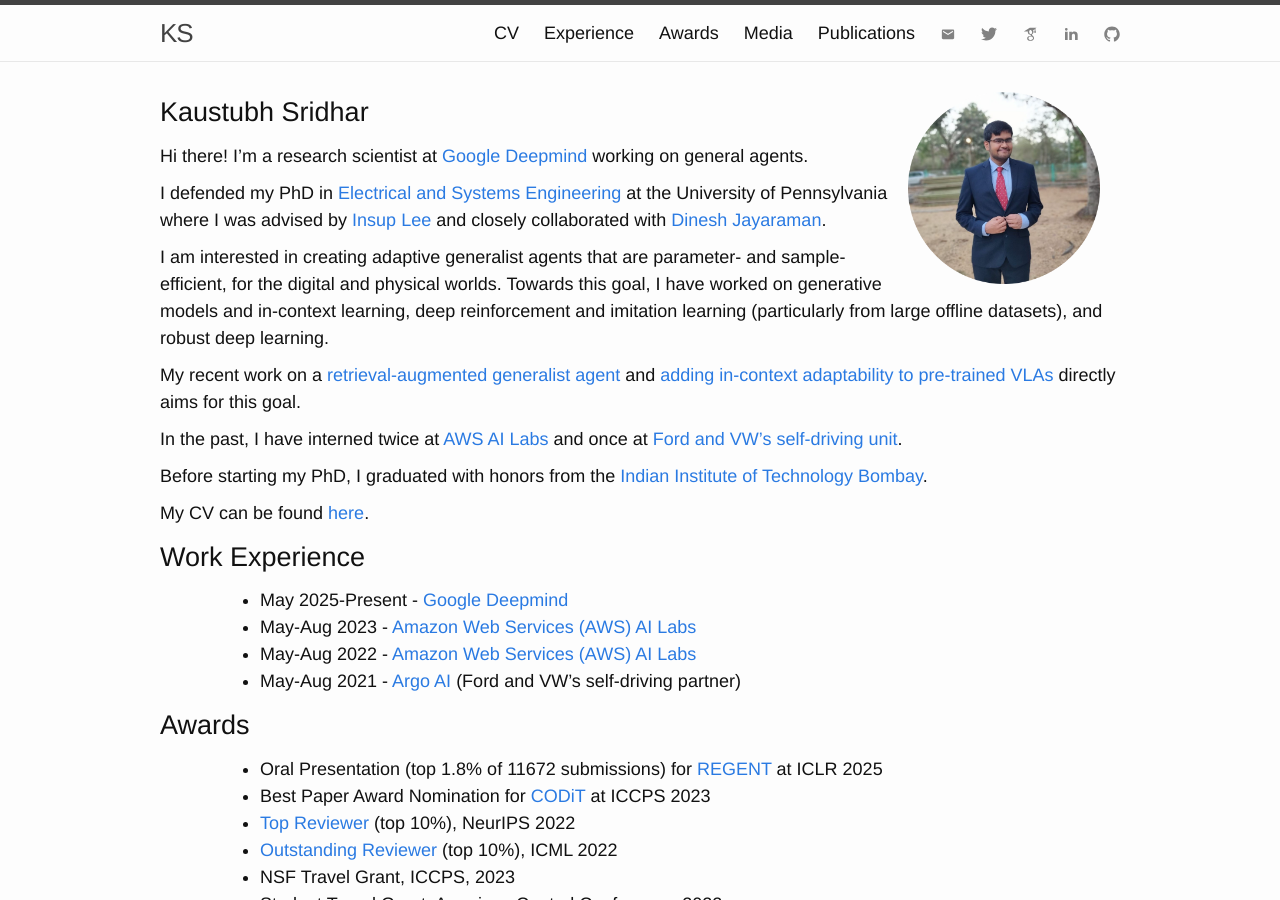
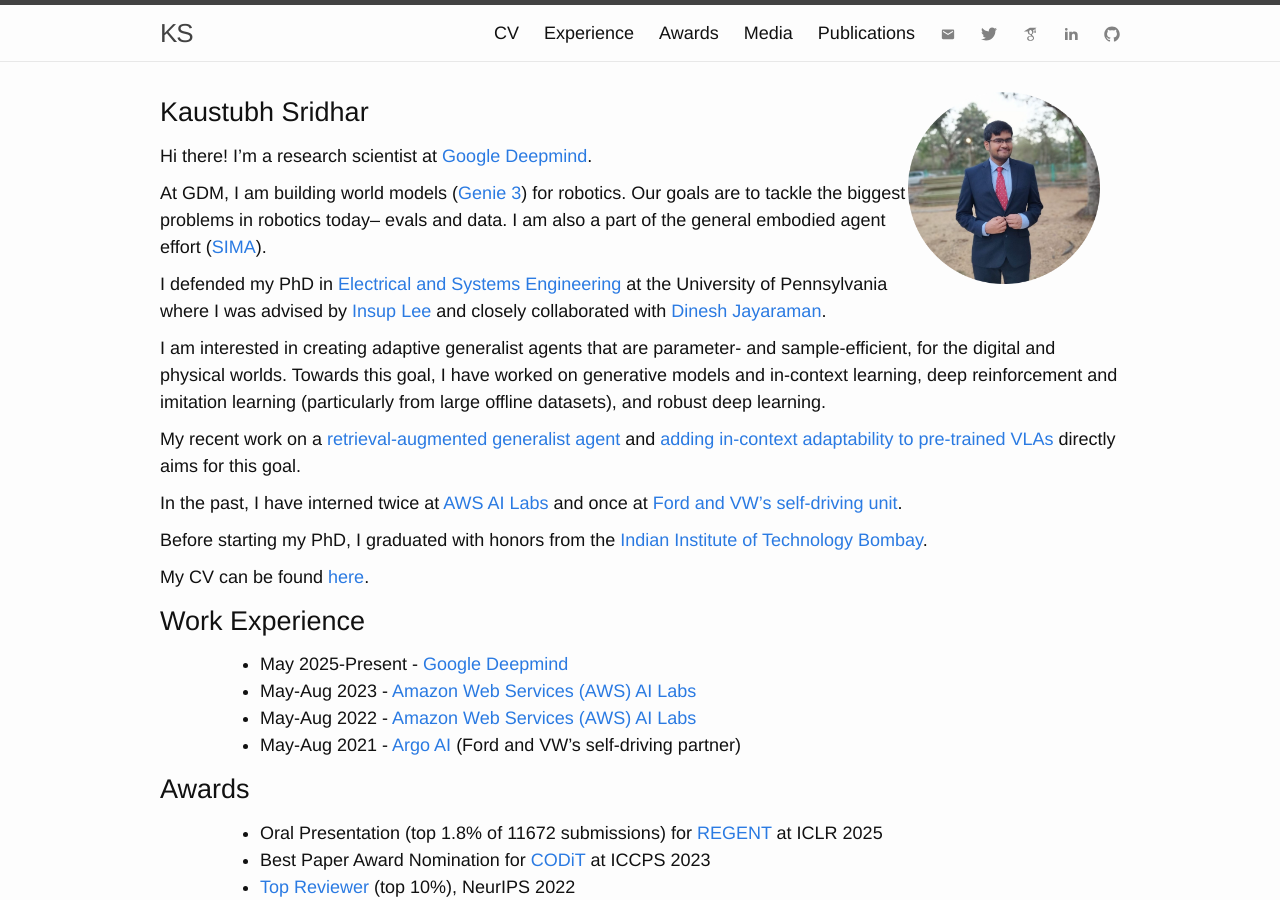
Before and after one commit to kaustubhsridhar/kaustubhsridhar.github.io, a Jekyll site: the page built from index.md, in a window 1280 px wide and 900 px high. Built offline with Jekyll 4.4.1, drawn with Linux system fonts in a browser that asks for light colours; nearby versions of some CDN libraries.

Commit message:
Update personal introduction in index.md

```diff
--- a/index.md
+++ b/index.md
@@ -8,7 +8,9 @@ permalink: /
 
 <h1 id="hi">Kaustubh Sridhar</h1>
 
-Hi there! I'm a research scientist at <a href="https://deepmind.google/">Google Deepmind</a> working on general agents.
+Hi there! I'm a research scientist at <a href="https://deepmind.google/">Google Deepmind</a>.
+
+At GDM, I am building world models ([Genie 3](https://deepmind.google/discover/blog/genie-3-a-new-frontier-for-world-models/)) for robotics. Our goals are to tackle the biggest problems in robotics today-- evals and data. I am also a part of the general embodied agent effort ([SIMA](https://deepmind.google/discover/blog/sima-generalist-ai-agent-for-3d-virtual-environments/)).
 
 I defended my PhD in <a href="https://www.ese.upenn.edu/">Electrical and Systems Engineering</a> at the University of Pennsylvania where I was advised by <a href="https://www.cis.upenn.edu/~lee/home/index.shtml">Insup Lee</a> and closely collaborated with <a href="https://www.seas.upenn.edu/~dineshj/">Dinesh Jayaraman</a>.
 
```
